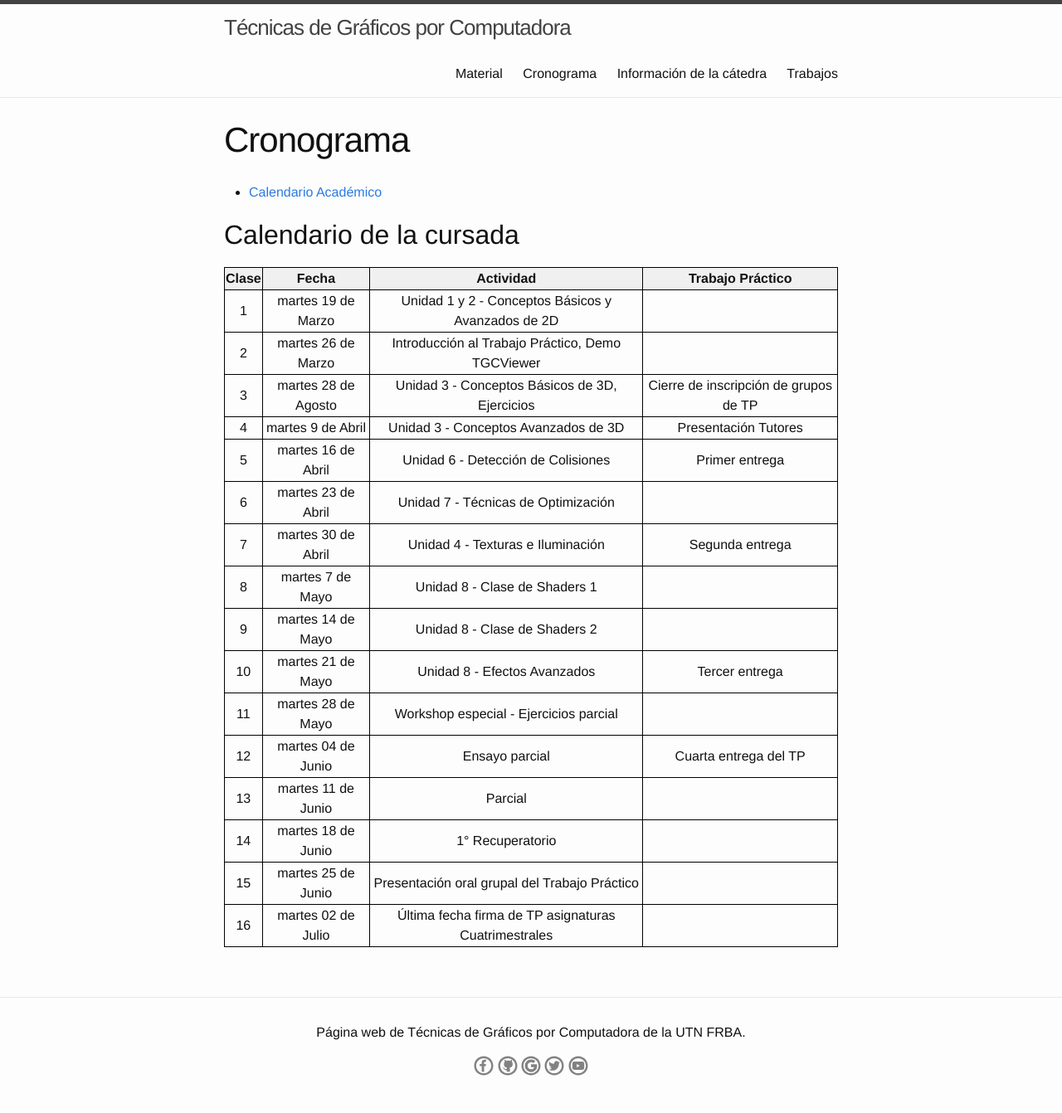
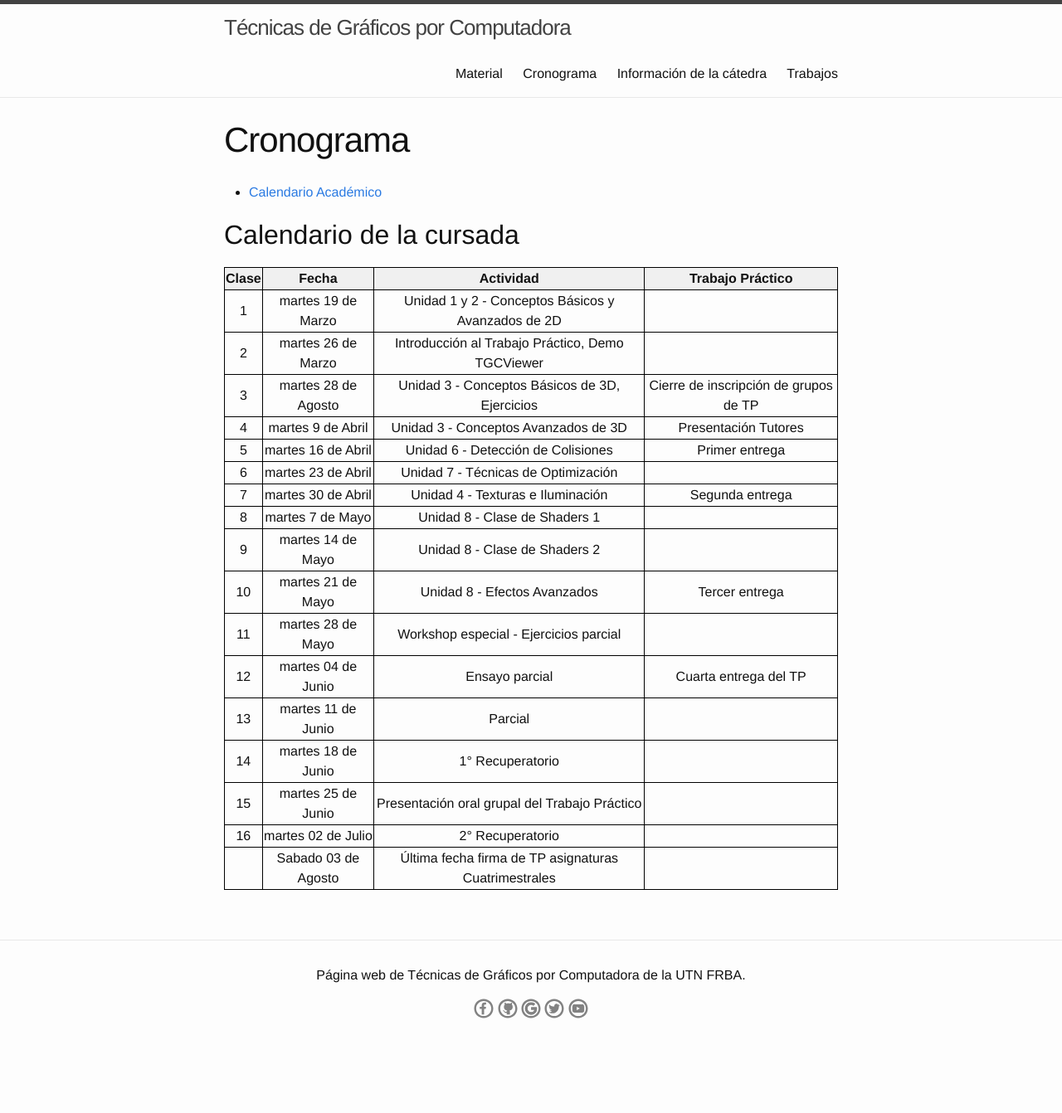
Before and after one commit to tgc-utn/tgc-utn.github.io, a Jekyll site: the page built from cronograma/index.md, in a window 1280 px wide. Shown: the whole page at 83% size. Built offline with Jekyll 4.4.1, drawn with Linux system fonts in a browser that asks for light colours; after the commit the page ends 1273 px from its top, so only the background shows below that.

Commit message:
Update index.md

```diff
--- a/cronograma/index.md
+++ b/cronograma/index.md
@@ -49,4 +49,5 @@ td{
 | 13    | martes 11 de Junio | Parcial ||
 | 14    | martes 18 de Junio | 1° Recuperatorio ||
 | 15    | martes 25 de Junio | Presentación oral grupal del Trabajo Práctico ||
-| 16    | martes 02 de Julio | Última fecha firma de TP asignaturas Cuatrimestrales ||
+| 16    | martes 02 de Julio | 2° Recuperatorio ||
+|     | Sabado 03 de Agosto | Última fecha firma de TP asignaturas Cuatrimestrales ||
```
